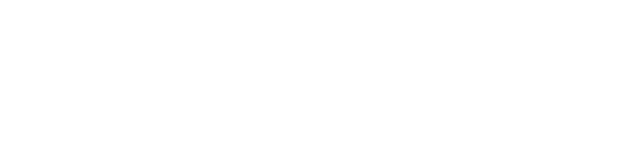
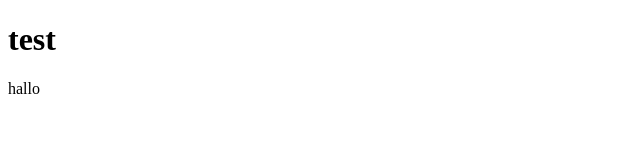
Before and after one commit to 47h4n/gitbase-fadrul, a plain HTML site: page index.html in a window 1280 px wide. Shown: the whole page, without its empty margins (0-640 px from the left). Drawn offline with Linux system fonts and the light colour scheme.

Commit message:
mengubah file index

```diff
--- a/index.html
+++ b/index.html
@@ -6,6 +6,7 @@
     <title>test</title>
 </head>
 <body>
-
+    <h1>test</h1>
+    <p>hallo</p>
 </body>
 </html>
```
